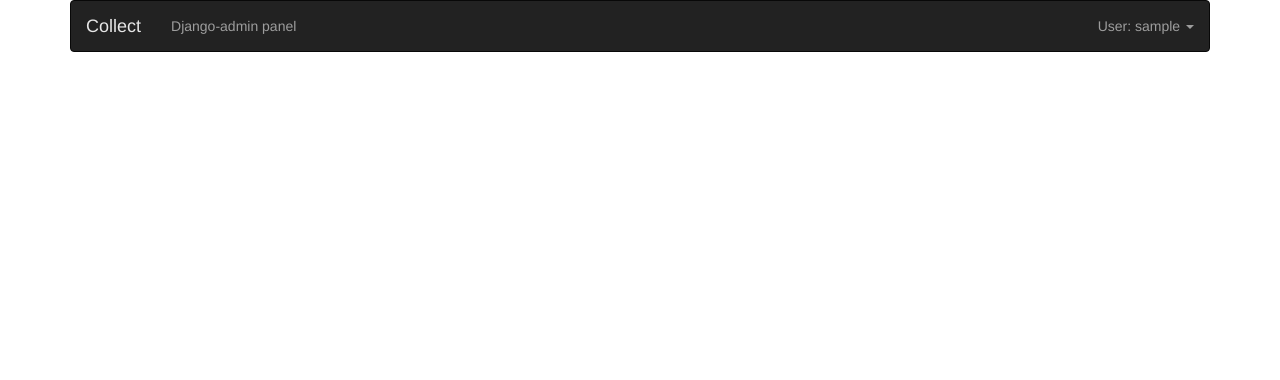
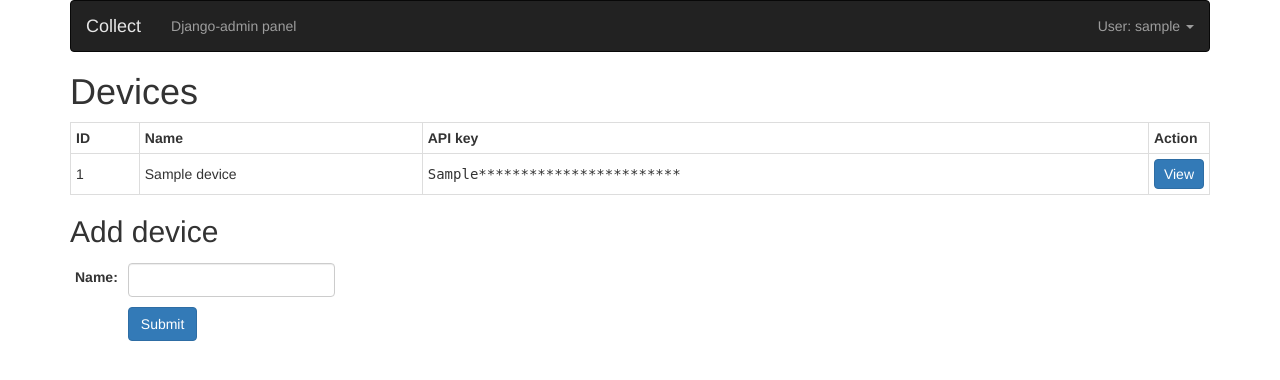
Before and after one commit to tklos/collect, a Django app: page /profile/ in a window 1280 px wide. Shown: the top 380 px of the page. Run offline with Django 3.2, Linux system fonts and the light colour scheme; a user stored in the database is signed in; tables that the repository leaves empty hold one stand-in row (values such as "Sample post"); some libraries are stand-ins or nearby versions.

Commit message:
Add adding devices

```diff
--- /dev/null
+++ b/collect/apps/devices/const.py
@@ -0,0 +1,4 @@
+
+DEVICE_API_KEY_LEN = 30
+DEVICE_TOKEN_LEN = 6
+DEVICE_SALT_LEN = 10
--- /dev/null
+++ b/collect/apps/devices/forms.py
@@ -0,0 +1,22 @@
+from django import forms
+
+from .models import Device
+
+
+class DeviceAddForm(forms.ModelForm):
+
+    class Meta:
+        model = Device
+        fields = (
+            'name',
+        )
+
+    def __init__(self, *args, **kwargs):
+        super().__init__(*args, **kwargs)
+
+        text_field_attrs = {
+            'class': 'form-control',
+            'autocomplete': 'off',
+        }
+
+        self.fields['name'].widget.attrs.update(text_field_attrs)
--- /dev/null
+++ b/collect/apps/devices/functions.py
@@ -0,0 +1,6 @@
+import hashlib
+
+
+def calculate_hash(api_key, salt):
+    to_hash = api_key + salt
+    return hashlib.sha256(to_hash.encode()).hexdigest()
--- /dev/null
+++ b/collect/apps/devices/models.py
@@ -0,0 +1,52 @@
+from django.contrib.auth import get_user_model
+from django.db import models
+from django.db.models import Max
+from django.db.models.functions import Coalesce
+
+from .functions import calculate_hash
+from . import const
+
+
+class Device(models.Model):
+    user = models.ForeignKey(get_user_model(), on_delete=models.CASCADE, related_name='device_set')
+    sequence_id = models.IntegerField()
+    name = models.CharField(max_length=30)
+    token = models.CharField(max_length=const.DEVICE_TOKEN_LEN)
+    salt = models.CharField(max_length=const.DEVICE_SALT_LEN)
+    api_key_hash = models.CharField(max_length=64)
+    date_added = models.DateTimeField(auto_now_add=True)
+
+    class Meta:
+        indexes = [
+            models.Index(fields=['token']),
+        ]
+        unique_together = (
+            ('user', 'sequence_id'),
+            ('user', 'name'),
+        )
+        ordering = [
+            'sequence_id',
+        ]
+
+    def get_api_key_display(self):
+        return '{}{}'.format(self.token, '*' * (const.DEVICE_API_KEY_LEN - const.DEVICE_TOKEN_LEN))
+
+    def is_matching_api_key(self, api_key):
+        return calculate_hash(api_key, self.salt) == self.api_key_hash
+
+    def save(self, *args, **kwargs):
+        if self.pk is None:
+            last_seq_id = Device.objects \
+                .filter(user=self.user) \
+                .aggregate(ret=Coalesce(Max('sequence_id'), 0))['ret']
+
+            self.sequence_id = last_seq_id + 1
+
+        super().save(*args, **kwargs)
+
+    def __str__(self):
+        return 'Device {} {}: {}'.format(
+            self.user,
+            self.sequence_id,
+            self.name,
+        )
--- /dev/null
+++ b/collect/apps/devices/urls.py
@@ -0,0 +1,11 @@
+from django.contrib.auth.decorators import login_required
+from django.urls import path
+
+from . import views
+
+
+app_name = 'devices'
+urlpatterns = [
+    path('add/', login_required(views.DeviceAddView.as_view()), name='add'),
+    path('<int:d_sid>/', login_required(views.DeviceView.as_view()), name='device'),
+]
--- a/collect/apps/profiles/views.py
+++ b/collect/apps/profiles/views.py
@@ -1,5 +1,15 @@
 from django.views.generic import TemplateView
+
+from devices.forms import DeviceAddForm
 
 
 class ProfileView(TemplateView):
     template_name = 'profiles/home.html'
+
+    def get_context_data(self, **kwargs):
+        context = super().get_context_data(**kwargs)
+        context.update({
+            'device_add_form': DeviceAddForm(),
+        })
+
+        return context
--- a/collect/settings/base.py
+++ b/collect/settings/base.py
@@ -41,6 +41,7 @@ INSTALLED_APPS = [
     'django.contrib.staticfiles',
 
     'users',
+    'devices',
 ]
 
 MIDDLEWARE = [
@@ -68,6 +69,9 @@ TEMPLATES = [
                 'django.contrib.auth.context_processors.auth',
                 'django.contrib.messages.context_processors.messages',
             ],
+            'libraries': {
+                'common_tags': 'lib.templatetags.common_templatetags',
+            },
         },
     },
 ]
--- a/collect/static/css/style.css
+++ b/collect/static/css/style.css
@@ -57,8 +57,23 @@ td.td-ul-no-margin-bottom ul {
 
 
 /* Other */
+.btn-padding-tb-sm {
+	padding-top: 4px;
+	padding-bottom: 4px;
+	padding-left: 9px;
+	padding-right: 9px;
+}
+
+.monospace {
+	font-family: monospace;
+}
+
 .width-auto {
 	width: auto;
+}
+
+.width-1px {
+	width: 1px;
 }
 
 .no-margin-bottom {
--- /dev/null
+++ b/collect/templates/devices/add_device.html
@@ -0,0 +1,19 @@
+
+<form method="post" action="{% url 'devices:add' %}">
+    {% csrf_token %}
+    <table class="table table-condensed table-no-border width-auto table-td-vertical-align-middle">
+        <tr>
+			<td>{{form.name.label_tag}}</td>
+			<td>{{form.name}}</td>
+		</tr>
+        {% if form.errors %}
+            {% include "common/form_errors.html" with form=form colspan=2 only %}
+        {% endif %}
+		<tr>
+            <td></td>
+            <td>
+                <input type="submit" value="Submit" class="btn btn-primary"/>
+            </td>
+        </tr>
+	</table>
+</form>
--- a/collect/templates/profiles/home.html
+++ b/collect/templates/profiles/home.html
@@ -8,6 +8,25 @@
 {% block content %}
 
 
+<h1>Devices</h1>
+	<table class="table table-bordered table-condensed no-margin-bottom table-td-vertical-align-middle">
+		<tr><th>ID</th><th>Name</th><th>API key</th><th class="width-1px">Action</th></tr>
+		{% for d in user.device_set.all %}
+			<tr>
+				<td>{{d.sequence_id}}</td>
+				<td>{{d.name}}</td>
+				<td class="monospace">{{d.get_api_key_display}}</td>
+				<td><a class="btn btn-primary btn-padding-tb-sm" href="{% url 'devices:device' d_sid=d.sequence_id %}">View</a></td>
+			</tr>
+		{% endfor %}
+
+	</table>
+
+
+<h2>Add device</h2>
+	{% include 'devices/add_device.html' with form=device_add_form csrf_token=csrf_token only %}
+
+
 <div class="margin-bottom-200px"></div>
 
 {% endblock %}
--- a/collect/urls.py
+++ b/collect/urls.py
@@ -7,6 +7,7 @@ urlpatterns = [
 
     path('account/', include('accounts.urls')),
     path('profile/', include('profiles.urls')),
+    path('devices/', include('devices.urls')),
 
     path('django-admin/', admin.site.urls),
 ]
```
Also changed, not shown: collect/apps/devices/views.py (added, +65 -0 lines), collect/apps/lib/templatetags/common_templatetags.py (added, +9 -0 lines), collect/templates/devices/device.html (added, +13 -0 lines), collect/apps/devices/__init__.py (added), collect/apps/devices/migrations/0001_initial.py (added), collect/apps/devices/migrations/__init__.py (added), collect/apps/lib/templatetags/__init__.py (added).
